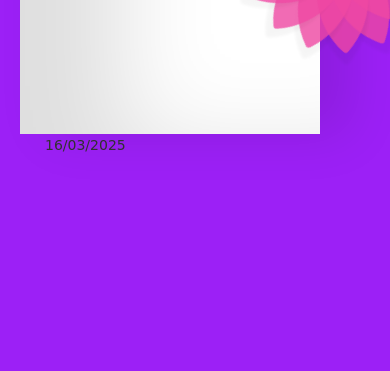
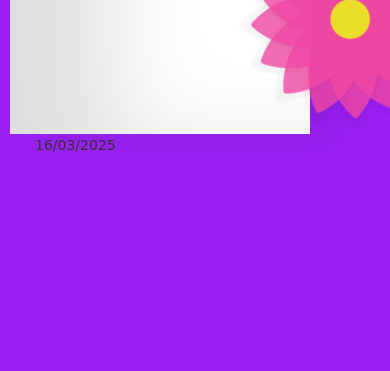
Before and after one commit to berserker46526/-am-am, a plain HTML site: page index.html in a window 390 px wide. Shown: the part 473-844 px from the top of the page. Drawn offline with Linux system fonts and the light colour scheme.

Commit message:
Update styles.css

```diff
--- a/styles.css
+++ b/styles.css
@@ -371,8 +371,8 @@ p {
 /* Estilos para dispositivos móviles */
 @media (max-width: 768px) {
   .flower {
-    margin-left: 0; /* Centrar la flor horizontalmente */
-    margin-top: 20px; /* Mover la flor debajo de la tarjeta */
+    margin-left: 20px; /* Centrar la flor horizontalmente */
+    margin-top: 150px; /* Mover la flor debajo de la tarjeta */
     position: relative; /* Cambiar a posición relativa para ajustar el flujo */
     top: auto; /* Restablecer la posición vertical */
     left: auto; /* Restablecer la posición horizontal */
```
